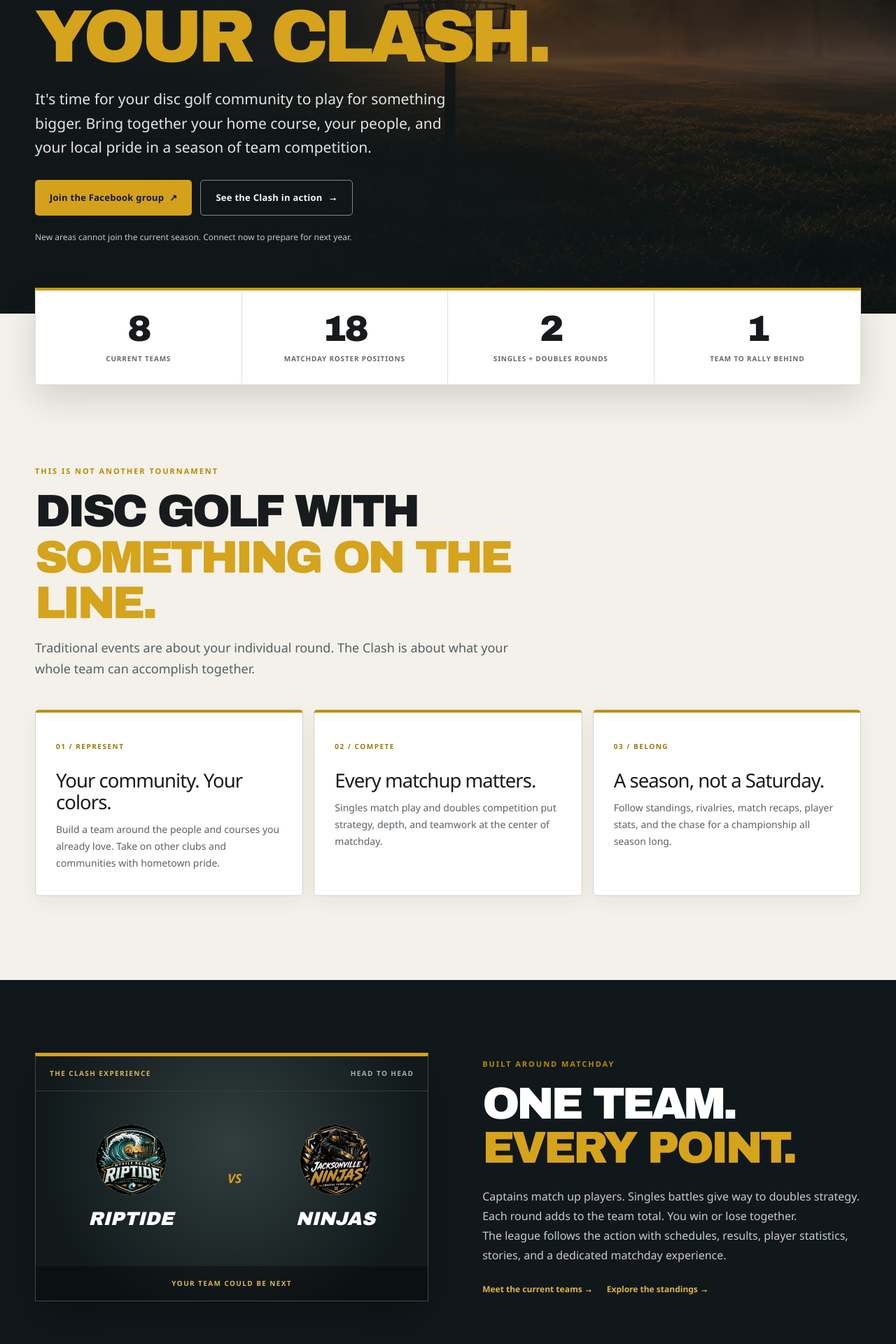
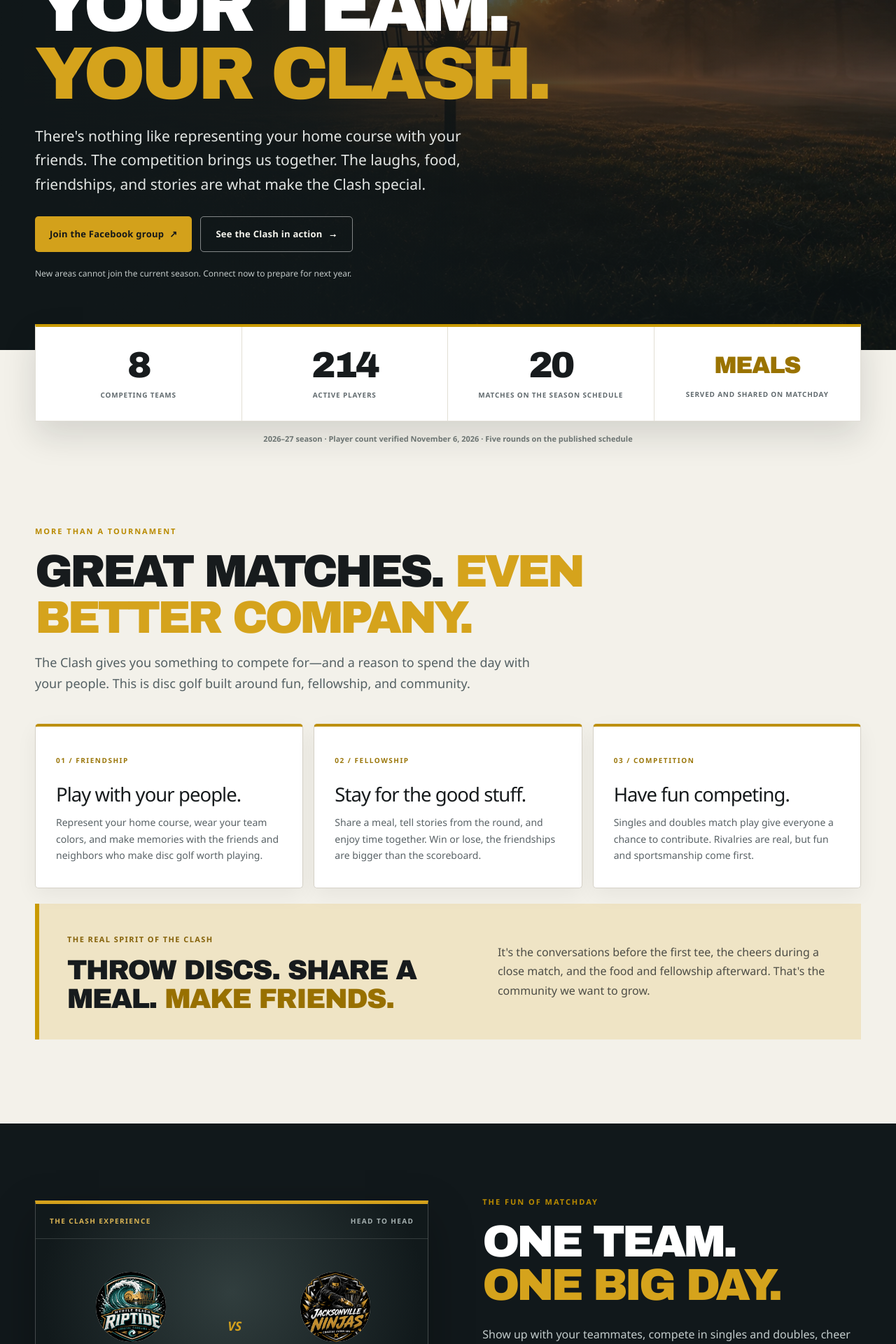
Before and after one commit to johnc0601-glitch/ccteamclash, a Next.js app: page /bring-the-clash in a window 1280 px wide. Shown: the part 460-2380 px from the top of the page at 70% size. Built offline with nearby package versions, Linux system fonts and the light colour scheme; no server answers; the database is empty.

Commit message:
Lead Clash expansion with fun, fellowship and verified season stats
* Highlight 2026–27 participation and fun, food, and fellowship on expansion page

* Style new season metrics and a prominent fellowship section; improve mobile spacing

```diff
--- a/src/app/bring-the-clash/BringTheClash.module.css
+++ b/src/app/bring-the-clash/BringTheClash.module.css
@@ -5,6 +5,7 @@
 .heroInner { padding-top: 95px; padding-bottom: 100px; }
 .seasonLabel { display: inline-flex; align-items: center; gap: 9px; margin-bottom: 34px; padding: 10px 15px; border: 1px solid rgba(218,184,91,.5); border-radius: 50px; background: rgba(12,16,18,.55); color: #e1d4a3; font-size: 11px; letter-spacing: .09em; font-weight: 800; text-transform: uppercase; }
 .goldDot { width: 7px; height: 7px; border-radius: 50%; background: #d2a11a; box-shadow: 0 0 0 4px rgba(201,154,0,.15); }
+.heroTagline { display: block; margin-bottom: 18px; color: #efbd37; font-family: var(--cc-font-display); font-size: clamp(15px,2.8vw,23px); font-weight: 950; letter-spacing: .12em; text-transform: uppercase; }
 .hero h1, .sectionHeading h2, .matchdayContent h2, .faqHeading h2, .finalCta h2 { font-family: var(--cc-font-display); font-weight: 950; text-transform: uppercase; letter-spacing: -.065em; }
 .hero h1 { max-width: 850px; margin: 16px 0 22px; font-size: clamp(54px, 8.3vw, 116px); line-height: .91; }
 .hero h1 em, .sectionHeading h2 em, .matchdayContent h2 em, .finalCta h2 em { color: #d5a31c; font-style: normal; }
@@ -21,6 +22,9 @@
 .statRibbon > div:last-child { border: 0; }
 .statRibbon strong { display: block; font-family: var(--cc-font-display); font-size: clamp(30px,4.2vw,52px); letter-spacing: -.06em; line-height: 1; }
 .statRibbon span { display: block; margin-top: 9px; color: #626b6f; font-size: 10px; font-weight: 900; letter-spacing: .08em; text-transform: uppercase; }
+.statRibbon .statWord { display: flex; align-items: center; justify-content: center; min-height: 51px; color: #9a7300; font-size: clamp(23px,2.7vw,34px); letter-spacing: -.045em; }
+.statFootnote { margin-top: 17px; color: #737a78; font-size: 11px; font-weight: 750; text-align: center; }
+
 .introSection, .stepsSection { padding-top: 115px; padding-bottom: 120px; }
 .sectionHeading { max-width: 800px; margin-bottom: 43px; }
 .sectionHeading h2 { font-size: clamp(37px,5.1vw,68px); line-height: 1; margin: 17px 0 17px; }
@@ -30,6 +34,11 @@
 .cardNumber { color: #9b770b; font-size: 10px; font-weight: 950; letter-spacing: .15em; }
 .benefitCard h3 { font-size: clamp(22px,2.15vw,28px); line-height: 1.14; letter-spacing: -.035em; margin: 23px 0 12px; }
 .benefitCard p { margin: 0; color: #596266; font-size: 14px; line-height: 1.7; }
+.fellowshipCallout { display: grid; grid-template-columns: 1.2fr 1fr; align-items: center; gap: 40px; margin-top: 22px; padding: 37px 40px; background: #efe4c5; border-left: 6px solid #c99a00; }
+.calloutLabel { color: #85620a; font-size: 11px; font-weight: 950; text-transform: uppercase; letter-spacing: .13em; }
+.fellowshipCallout h3 { margin: 14px 0 0; font-family: var(--cc-font-display); font-size: clamp(26px,3.1vw,42px); line-height: 1.03; letter-spacing: -.045em; }
+.fellowshipCallout h3 em { color: #987000; font-style: normal; }
+.fellowshipCallout p { margin: 0; color: #4d4d46; font-size: 16px; line-height: 1.7; }
 .matchdayBand { background: #11181b; color: #fff; padding: 104px 0; }
 .matchdayGrid { display: grid; grid-template-columns: 1.04fr 1fr; gap: clamp(35px,6vw,88px); align-items: center; }
 .matchdayVisual { border: 1px solid #43494a; border-top: 5px solid #d4a11c; background: radial-gradient(circle at 50% 36%,#313e3e, #11191b 76%); min-height: 355px; display: flex; flex-direction: column; justify-content: space-between; box-shadow: 0 25px 60px rgba(0,0,0,.28); }
@@ -63,6 +72,6 @@
 .finalCta h2 { font-size: clamp(39px,5.6vw,73px); line-height: 1; margin: 17px 0 20px; }
 .finalCta p { max-width: 660px; color: #cfd7d7; font-size: 18px; line-height: 1.6; }
 .finalCta small { display: block; margin-top: 23px; color: #a9b2b2; font-size: 11px; }
-@media (max-width: 900px) { .matchdayGrid { grid-template-columns: 1fr; } .matchdayVisual { max-width: 620px; width: 100%; } .steps { grid-template-columns: repeat(2,1fr); } .faqSection { grid-template-columns: 1fr; gap: 25px; } }
-@media (max-width: 700px) { .hero { min-height: 690px; } .heroBackdrop { background-position: 62% center; } .heroInner { padding-top: 62px; padding-bottom: 100px; } .seasonLabel { font-size: 9px; margin-bottom: 25px; } .hero h1 { font-size: clamp(48px,12.2vw,75px); } .heroLead { font-size: 16px; } .statRibbon { grid-template-columns: repeat(2,1fr); margin-top: -22px; } .statRibbon > div:nth-child(2) { border-right: 0; } .statRibbon > div:nth-child(-n+2) { border-bottom: 1px solid #e2ded4; } .statRibbon > div { padding: 21px 8px; } .introSection, .stepsSection { padding-top: 75px; padding-bottom: 75px; } .benefitGrid { grid-template-columns: 1fr; } .benefitCard { padding: 27px; } .matchdayBand { padding: 75px 0; } .steps { gap: 24px 17px; } .faqSection { padding-bottom: 75px; } .finalCta { padding: 75px 0; } .heroActions { align-items: stretch; } }
+@media (max-width: 900px) { .fellowshipCallout { grid-template-columns: 1fr; gap: 16px; } .matchdayGrid { grid-template-columns: 1fr; } .matchdayVisual { max-width: 620px; width: 100%; } .steps { grid-template-columns: repeat(2,1fr); } .faqSection { grid-template-columns: 1fr; gap: 25px; } }
+@media (max-width: 700px) { .hero { min-height: 0; } .heroBackdrop { background-position: 62% center; } .heroInner { padding-top: 62px; padding-bottom: 76px; } .seasonLabel { font-size: 9px; margin-bottom: 25px; } .hero h1 { font-size: clamp(48px,12.2vw,75px); } .heroLead { font-size: 16px; } .statRibbon { grid-template-columns: repeat(2,1fr); margin-top: -22px; } .statRibbon > div:nth-child(2) { border-right: 0; } .statRibbon > div:nth-child(-n+2) { border-bottom: 1px solid #e2ded4; } .statRibbon > div { padding: 21px 8px; } .introSection, .stepsSection { padding-top: 75px; padding-bottom: 75px; } .benefitGrid { grid-template-columns: 1fr; } .benefitCard { padding: 27px; } .fellowshipCallout { padding: 28px 22px; } .fellowshipCallout p { font-size: 14px; } .matchdayBand { padding: 75px 0; } .steps { gap: 24px 17px; } .faqSection { padding-bottom: 75px; } .finalCta { padding: 75px 0; } .heroActions { align-items: stretch; } }
 @media (max-width: 430px) { .hero h1 { font-size: 46px; } .heroActions > * { width: 100%; } .steps { grid-template-columns: 1fr; } .scoreTop { font-size: 8px; } .teamRow strong { font-size: 17px; } }
--- a/src/app/bring-the-clash/page.tsx
+++ b/src/app/bring-the-clash/page.tsx
@@ -10,8 +10,8 @@ export const metadata: Metadata = {
   description: 'Bring team-based disc golf to your area. Discover Coastal Carolina Team Clash, follow the current season, and prepare for 2027–28 expansion consideration.',
   alternates: {canonical: '/bring-the-clash'},
   openGraph: {
-    title: 'Your Area. Your Team. Your Clash.',
-    description: 'Interested in bringing CCTeamClash to your disc golf community? Get to know the league and join the Facebook group for next season.',
+    title: 'Fun. Fellowship. Disc Golf. | Bring the Clash to Your Area',
+    description: 'More than competition: teams, friends, matchdays, and shared meals. Bring CCTeamClash to your community next season.',
     url: '/bring-the-clash',
     type: 'website',
     images: [{url: '/matchday/round-2-fall.png', width: 1672, height: 941, alt: 'Coastal Carolina Team Clash disc golf matchday artwork'}],
@@ -35,11 +35,12 @@ export default function BringTheClashPage() {
           <div className={styles.heroBackdrop} aria-hidden="true" />
           <div className={`shell ${styles.heroInner}`}>
             <div className={styles.seasonLabel}><span className={styles.goldDot} /> Looking ahead to the 2027–28 season</div>
+            <span className={styles.heroTagline}>FUN. FELLOWSHIP. DISC GOLF.</span>
             <span className={styles.eyebrow}>Coastal Carolina Team Clash · Future expansion</span>
             <h1 id="expansion-title">YOUR AREA.<br />YOUR TEAM.<br /><em>YOUR CLASH.</em></h1>
             <p className={styles.heroLead}>
-              It&apos;s time for your disc golf community to play for something bigger.
-              Bring together your home course, your people, and your local pride in a season of team competition.
+              There&apos;s nothing like representing your home course with your friends.
+              The competition brings us together. The laughs, food, friendships, and stories are what make the Clash special.
             </p>
             <div className={styles.heroActions}>
               <FacebookButton />
@@ -49,35 +50,43 @@ export default function BringTheClashPage() {
           </div>
         </section>
 
-        <section className={`shell ${styles.statRibbon}`} aria-label="How the Clash works">
-          <div><strong>8</strong><span>Current teams</span></div>
-          <div><strong>18</strong><span>Matchday roster positions</span></div>
-          <div><strong>2</strong><span>Singles + doubles rounds</span></div>
-          <div><strong>1</strong><span>Team to rally behind</span></div>
+        <section className={`shell ${styles.statRibbon}`} aria-label="2026–27 Clash season at a glance">
+          <div><strong>8</strong><span>Competing teams</span></div>
+          <div><strong>214</strong><span>Active players</span></div>
+          <div><strong>20</strong><span>Matches on the season schedule</span></div>
+          <div><strong className={styles.statWord}>MEALS</strong><span>Served and shared on matchday</span></div>
         </section>
+        <p className={`shell ${styles.statFootnote}`}>2026–27 season · Player count verified November 6, 2026 · Five rounds on the published schedule</p>
 
         <section className={`shell ${styles.introSection}`}>
           <div className={styles.sectionHeading}>
-            <span className={styles.eyebrow}>This is not another tournament</span>
-            <h2>DISC GOLF WITH <em>SOMETHING ON THE LINE.</em></h2>
-            <p>Traditional events are about your individual round. The Clash is about what your whole team can accomplish together.</p>
+            <span className={styles.eyebrow}>More than a tournament</span>
+            <h2>GREAT MATCHES. <em>EVEN BETTER COMPANY.</em></h2>
+            <p>The Clash gives you something to compete for—and a reason to spend the day with your people. This is disc golf built around fun, fellowship, and community.</p>
           </div>
           <div className={styles.benefitGrid}>
             <article className={styles.benefitCard}>
-              <span className={styles.cardNumber}>01 / REPRESENT</span>
-              <h3>Your community. Your colors.</h3>
-              <p>Build a team around the people and courses you already love. Take on other clubs and communities with hometown pride.</p>
+              <span className={styles.cardNumber}>01 / FRIENDSHIP</span>
+              <h3>Play with your people.</h3>
+              <p>Represent your home course, wear your team colors, and make memories with the friends and neighbors who make disc golf worth playing.</p>
             </article>
             <article className={styles.benefitCard}>
-              <span className={styles.cardNumber}>02 / COMPETE</span>
-              <h3>Every matchup matters.</h3>
-              <p>Singles match play and doubles competition put strategy, depth, and teamwork at the center of matchday.</p>
+              <span className={styles.cardNumber}>02 / FELLOWSHIP</span>
+              <h3>Stay for the good stuff.</h3>
+              <p>Share a meal, tell stories from the round, and enjoy time together. Win or lose, the friendships are bigger than the scoreboard.</p>
             </article>
             <article className={styles.benefitCard}>
-              <span className={styles.cardNumber}>03 / BELONG</span>
-              <h3>A season, not a Saturday.</h3>
-              <p>Follow standings, rivalries, match recaps, player stats, and the chase for a championship all season long.</p>
+              <span className={styles.cardNumber}>03 / COMPETITION</span>
+              <h3>Have fun competing.</h3>
+              <p>Singles and doubles match play give everyone a chance to contribute. Rivalries are real, but fun and sportsmanship come first.</p>
             </article>
+          </div>
+          <div className={styles.fellowshipCallout}>
+            <div>
+              <span className={styles.calloutLabel}>The real spirit of the Clash</span>
+              <h3>THROW DISCS. SHARE A MEAL. <em>MAKE FRIENDS.</em></h3>
+            </div>
+            <p>It&apos;s the conversations before the first tee, the cheers during a close match, and the food and fellowship afterward. That&apos;s the community we want to grow.</p>
           </div>
         </section>
 
@@ -93,10 +102,10 @@ export default function BringTheClashPage() {
               <div className={styles.scoreFoot}>YOUR TEAM COULD BE NEXT</div>
             </div>
             <div className={styles.matchdayContent}>
-              <span className={styles.eyebrow}>Built around matchday</span>
-              <h2>ONE TEAM.<br /><em>EVERY POINT.</em></h2>
-              <p>Captains match up players. Singles battles give way to doubles strategy. Each round adds to the team total. You win or lose together.</p>
-              <p>The league follows the action with schedules, results, player statistics, stories, and a dedicated matchday experience.</p>
+              <span className={styles.eyebrow}>The fun of matchday</span>
+              <h2>ONE TEAM.<br /><em>ONE BIG DAY.</em></h2>
+              <p>Show up with your teammates, compete in singles and doubles, cheer each other on, and stick around to enjoy good company and a shared meal.</p>
+              <p>There&apos;s plenty to follow all season—matchups, standings, stats, stories, and new rivalries—but the heart of the Clash is the time spent together.</p>
               <div className={styles.textLinks}>
                 <Link href="/teams">Meet the current teams <span aria-hidden="true">→</span></Link>
                 <Link href="/standings">Explore the standings <span aria-hidden="true">→</span></Link>
@@ -109,7 +118,7 @@ export default function BringTheClashPage() {
           <div className={styles.sectionHeading}>
             <span className={styles.eyebrow}>Next season starts with you</span>
             <h2>BRING THE CLASH <em>TO YOUR AREA.</em></h2>
-            <p>The 2026–27 season is already underway. We&apos;re connecting with interested communities now for possible participation beginning in 2027–28.</p>
+            <p>The 2026–27 season is already underway. Bring your friends together now, follow the fun, and get ready to build your own Clash community for possible participation in 2027–28.</p>
           </div>
           <div className={styles.steps}>
             <div><span>01</span><h3>Join the conversation</h3><p>Join our Facebook group to meet the community, follow results, and see what the league is all about.</p></div>
@@ -134,8 +143,8 @@ export default function BringTheClashPage() {
         <section className={styles.finalCta}>
           <div className="shell">
             <span className={styles.eyebrow}>Fun. Fellowship. Disc Golf.</span>
-            <h2>THE NEXT GREAT RIVALRY<br /><em>COULD START IN YOUR TOWN.</em></h2>
-            <p>Follow this season. Bring your friends. Start organizing. We&apos;ll see what next year brings.</p>
+            <h2>THE BEST PART OF THE CLASH?<br /><em>THE PEOPLE YOU SHARE IT WITH.</em></h2>
+            <p>Come for the competition. Stay for the friends, the food, and the fun. Bring your community together for next season.</p>
             <div className={styles.heroActions}>
               <FacebookButton label="Join the Clash community" />
               <Link className={styles.secondaryButton} href="/rules">Read the league rules <span aria-hidden="true">→</span></Link>
```
